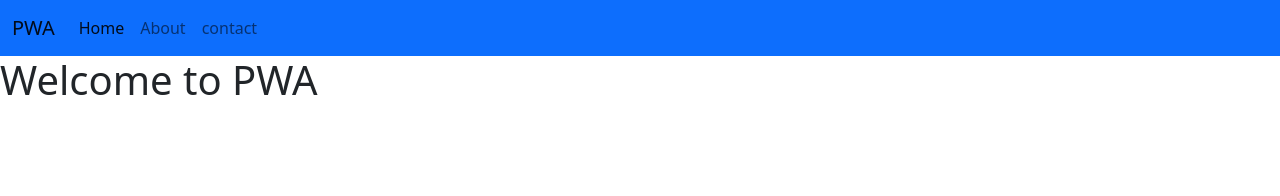
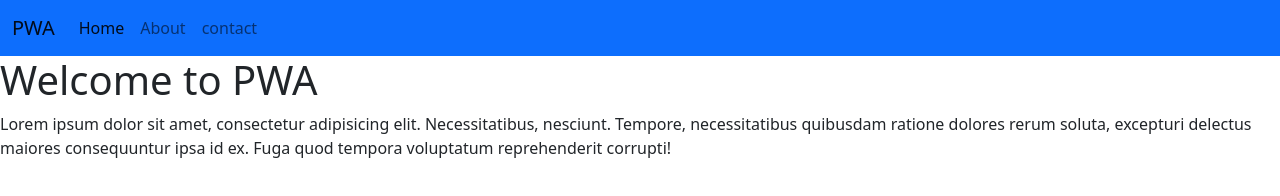
Before and after one commit to umagopinathyadav/PWA, a plain HTML site: page index.html in a window 1280 px wide. Drawn offline with nearby package versions, Linux system fonts and the light colour scheme.

Commit message:
changed index

```diff
--- a/index.html
+++ b/index.html
@@ -23,6 +23,7 @@
       </div>
     </nav>
   <h1>Welcome to PWA </h1>
+  <p>Lorem ipsum dolor sit amet, consectetur adipisicing elit. Necessitatibus, nesciunt. Tempore, necessitatibus quibusdam ratione dolores rerum soluta, excepturi delectus maiores consequuntur ipsa id ex. Fuga quod tempora voluptatum reprehenderit corrupti!</p>
     <script src="https://cdn.jsdelivr.net/npm/bootstrap@5.2.0-beta1/dist/js/bootstrap.bundle.min.js" ></script>
   </body>
 </html>
```
